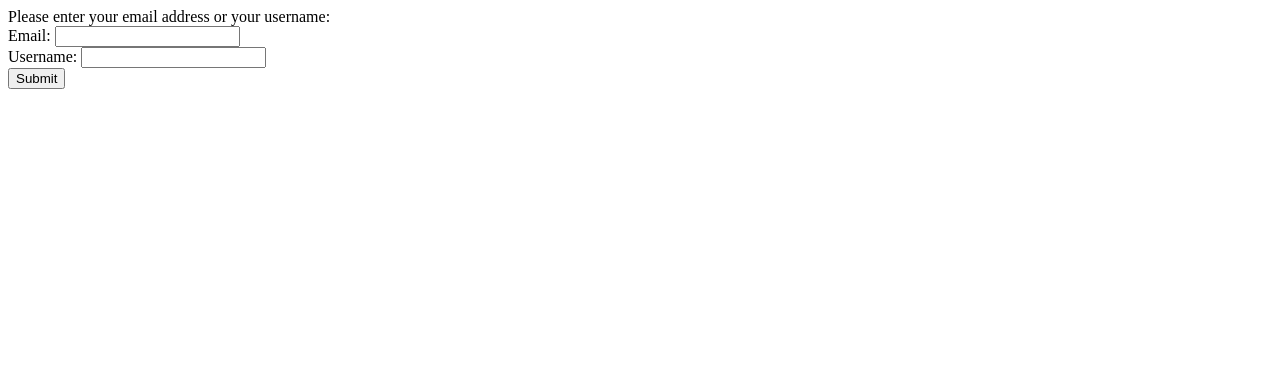
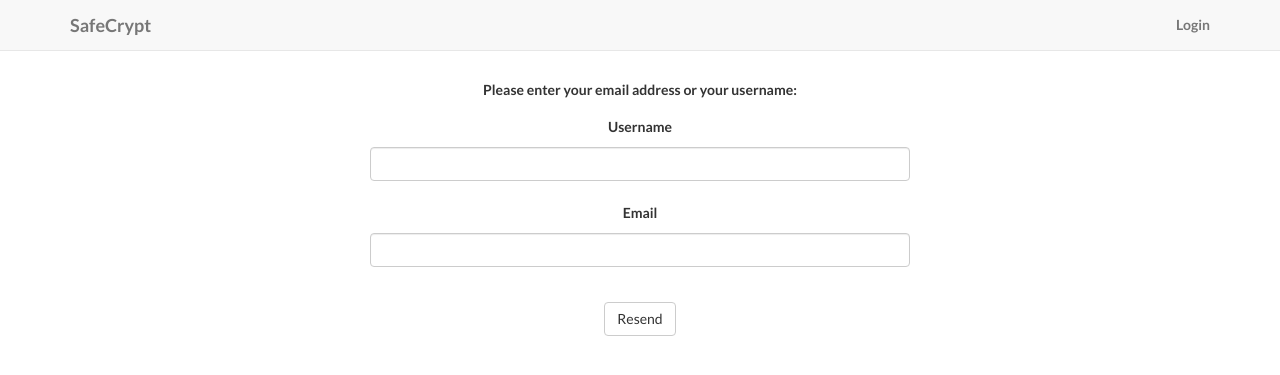
Before and after one commit to kabeersvohra/CryptMate, a PHP site: page /resendemailverification.php in a window 1280 px wide. Shown: the top 375 px of the page. Run offline with PHP 8.4, Linux system fonts and the light colour scheme; some libraries are stand-ins or nearby versions.

Commit message:
lots of things

```diff
--- a/dashboard.php
+++ b/dashboard.php
@@ -52,21 +52,21 @@ include_once 'header.php';
 <script>
 
     function overviewClick() {
-        $("#main").load('/safecrypt/overview.php');
+        $("#main").load('/SafeCrypt/overview.php');
         $("#newdomainli").removeClass('active');
         $("#genpasswordli").removeClass('active');
         $("#overviewli").addClass('active');
     }
 
     function newDomainClick() {
-        $("#main").load('/safecrypt/newdomain.php');
+        $("#main").load('/SafeCrypt/newdomain.php');
         $("#overviewli").removeClass('active');
         $("#genpasswordli").removeClass('active');
         $("#newdomainli").addClass('active');
     }
 
     function generatePasswordClick() {
-        $("#main").load('/safecrypt/generatepassword.php');
+        $("#main").load('/SafeCrypt/generatepassword.php');
         $("#overviewli").removeClass('active');
         $("#newdomainli").removeClass('active');
         $("#genpasswordli").addClass('active');
--- a/resendemailverification.php
+++ b/resendemailverification.php
@@ -6,15 +6,61 @@
  * Time: 12:23
  */
 
+include_once 'header.php';
+
 ?>
 
-<form action="action_resend" method="post">
-    Please enter your email address or your username: <br>
-Email:
-    <input type="email" name="email" autocomplete="off">
-    <br>
-Username:
-    <input type="text" name="username" autocomplete="off">
-    <br>
-    <input type="submit" name="submit">
-</form>
+<title>Resend Verification</title>
+</head>
+<body>
+
+<div class="container mainbody">
+
+    <?php
+    if (isset($_SESSION["resendsuccess"]))
+    {
+        if ($_SESSION["resendsuccess"])
+            echo
+            "<div class='alert alert-success' role='alert'>
+                <span class='glyphicon glyphicon-exclamation-sign' aria-hidden='true'></span>
+                <span class='sr-only'>Success:</span>
+                Email verification has been resent, please check your inbox
+             </div>";
+        else
+            echo
+            "<div class='alert alert-danger' role='alert'>
+                <span class='glyphicon glyphicon-ok' aria-hidden='true'></span>
+                <span class='sr-only'>Error:</span>
+                Account not found in database, please check your credentials or make an account if you have not already done so
+             </div>";
+        unset($_SESSION["resendsuccess"]);
+    }
+    ?>
+
+
+    <p style="text-align: center">Please enter your email address or your username:</p>
+    <div class="col-sm-6 col-sm-offset-3">
+        <form class="form-horizontal" role="form" id="form" method="post" action="action_resend.png">
+            <div class="form-group">
+                <label class="control-label col-sm-12" for="username" style="text-align: center; padding-bottom: 10px;">Username</label>
+                <div class="col-sm-12">
+                    <input type="text" class="form-control" id="username" name="username" style="text-align: center;">
+                </div>
+            </div>
+            <div class="form-group">
+                <label class="control-label col-sm-12" for="email" style="text-align: center; padding-bottom: 10px;">Email</label>
+                <div class="col-sm-12">
+                    <input type="text" class="form-control" id="email" name="email" style="text-align: center;">
+                </div>
+            </div>
+            <div class="form-group">
+                <div class="col-sm-12" style="text-align: center; padding-top: 20px;">
+                    <button type="submit" class="btn btn-default">Resend</button>
+                </div>
+            </div>
+        </form>
+    </div>
+
+</div>
+
+</body>
--- a/signup.php
+++ b/signup.php
@@ -50,7 +50,7 @@ include_once 'header.php';
     </div>
 
     <div class="col-sm-12" style="text-align: center;padding-top: 20px;line-height: 30px;">
-        <p>Already signed up? Log in <a href="signup.php">here</a></p>
+        <p>Already signed up? Log in <a href="login.php">here</a></p>
     </div>
 
 </div>
```
Also changed, not shown: action_login.php (+6 -6 lines), action_resend.php (+12 -4 lines), login.php (+6 -6 lines).
